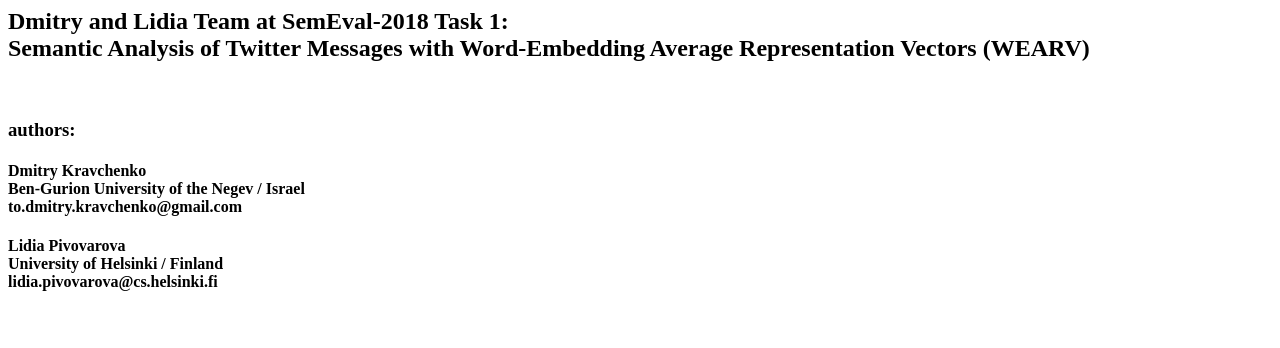
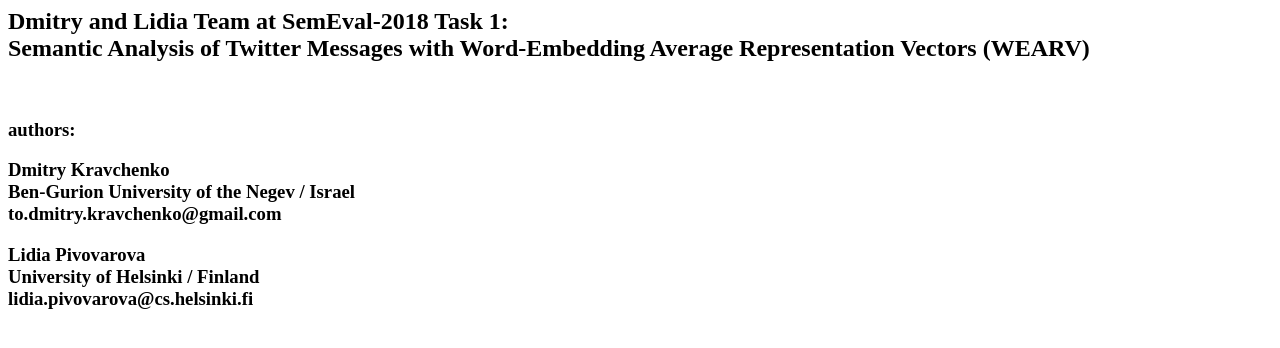
Before and after one commit to dmikrav/AffectsInTweets_SemEval_2018, a plain HTML site: page docs/index.html in a window 1280 px wide. Drawn offline with Linux system fonts and the light colour scheme.

Commit message:
html
html

```diff
--- a/docs/index.html
+++ b/docs/index.html
@@ -4,16 +4,16 @@
 </h2>
 <br>
 <div>
-<h3>authors:</h3>
-<div style="text-align=center"><h4>Dmitry Kravchenko <br>
+<h3 style="text-color=blue">authors:</h3>
+<div><h3 style="text-align=center">Dmitry Kravchenko <br>
   Ben-Gurion University of the Negev / Israel <br>
   to.dmitry.kravchenko@gmail.com <br>
-  </h4>
+  </h3>
 </div>
-<div style="text-align=center"><h4>
+<div><h3 style="text-align=center">
   Lidia Pivovarova <br>
   University of Helsinki / Finland <br>
   lidia.pivovarova@cs.helsinki.fi
-  </h4>
+  </h3>
 </div>
 </body>
```
